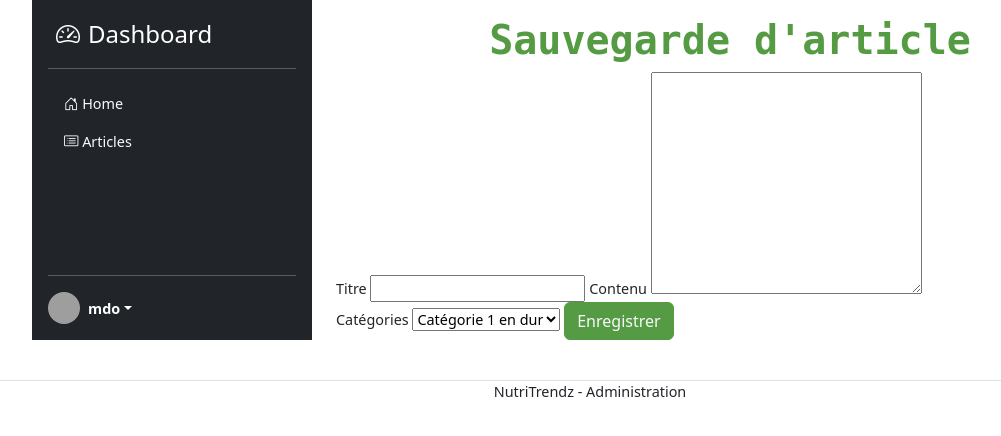
After one commit to FlorianePuy/NutriTrendz, a PHP site: page /admin/article.php in a window 1280 px wide. The commit adds this page. Shown: the top 436 px of the page, without its empty margins (50-1051 px from the left). Run offline with PHP 8.4, Linux system fonts and the light colour scheme; the visitor is signed in with stand-in values (Sample User, id 1); some libraries are stand-ins or nearby versions; grey boxes are pictures that could not be loaded.

Commit message:
(feat):Formulaire de création d'article

```diff
--- /dev/null
+++ b/admin/article.php
@@ -0,0 +1,21 @@
+<?php
+    require_once __DIR__ . '/templates/header.php';
+?>
+<h1 class="fw-bold text-center mt-3">Sauvegarde d'article</h1>
+    <form action="" method="post" enctype="multipart/form-data">
+        <label>Titre
+            <input type="text">
+        </label>
+        <label>Contenu
+            <textarea name="" cols="30" rows="10"></textarea>
+        </label>
+        <label>Catégories
+            <select name="">
+                <option value="1">Catégorie 1 en dur</option>
+            </select>
+        </label>
+        <button class="btn-primary btn text-light" type="submit">Enregistrer</button>
+    </form>
+<?php
+require_once __DIR__ . '/templates/footer.php';
+?>
--- a/admin/articles.php
+++ b/admin/articles.php
@@ -30,14 +30,16 @@
             <tr>
                 <th scope="row"><?= $article['id']; ?></th>
                 <td><?= $article['title']; ?></td>
-                <td>Modifier | Supprimer</td>
+                <td>
+                    <a href="article.php?id=<?= $article['id']; ?>">Modifier</a> | <a href="#">Supprimer</a>
+                </td>
             </tr>
         <?php    } ?>
         </tbody>
     </table>
 
     <?php if($totalPages>1) {?>
-    <nav aria-label="Page navigation example">
+    <nav aria-label="Page navigation">
         <ul class="pagination">
             <?php for($i=1; $i <= $totalPages; $i++) {?>
             <li class="page-item">
--- a/app/tools.php
+++ b/app/tools.php
@@ -2,7 +2,7 @@
 
 //fonction provenant de Symfony pour assainir un nom de fichier
 
-function slugify($text, string $divider = '-')
+function slugify($text, string $divider = '-'):string
 {
     // remplace ce qui n'est pas un nombre ou une lettre par $divider
     $text = preg_replace('~[^\pL\d]+~u', $divider, $text);
```
